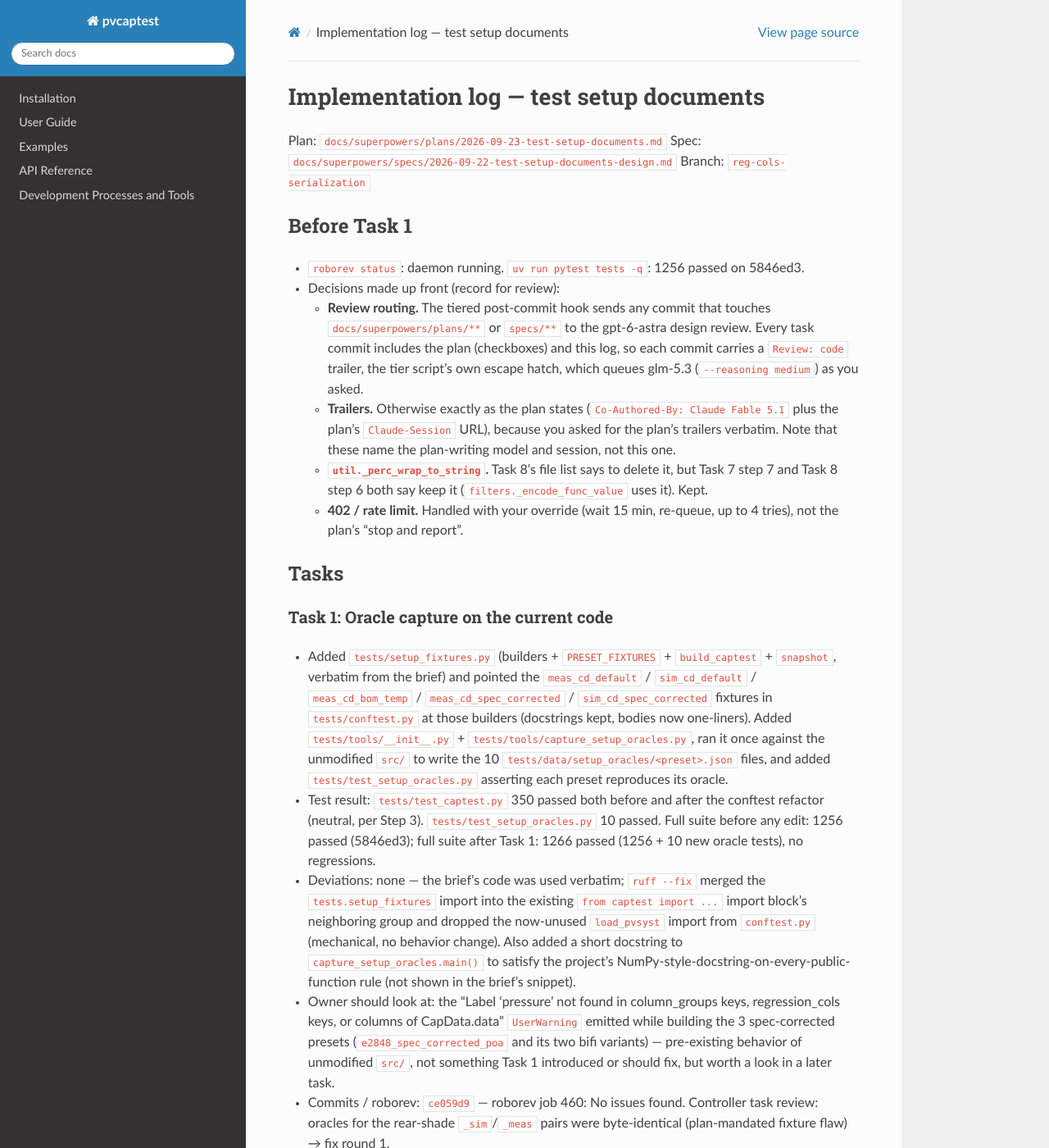
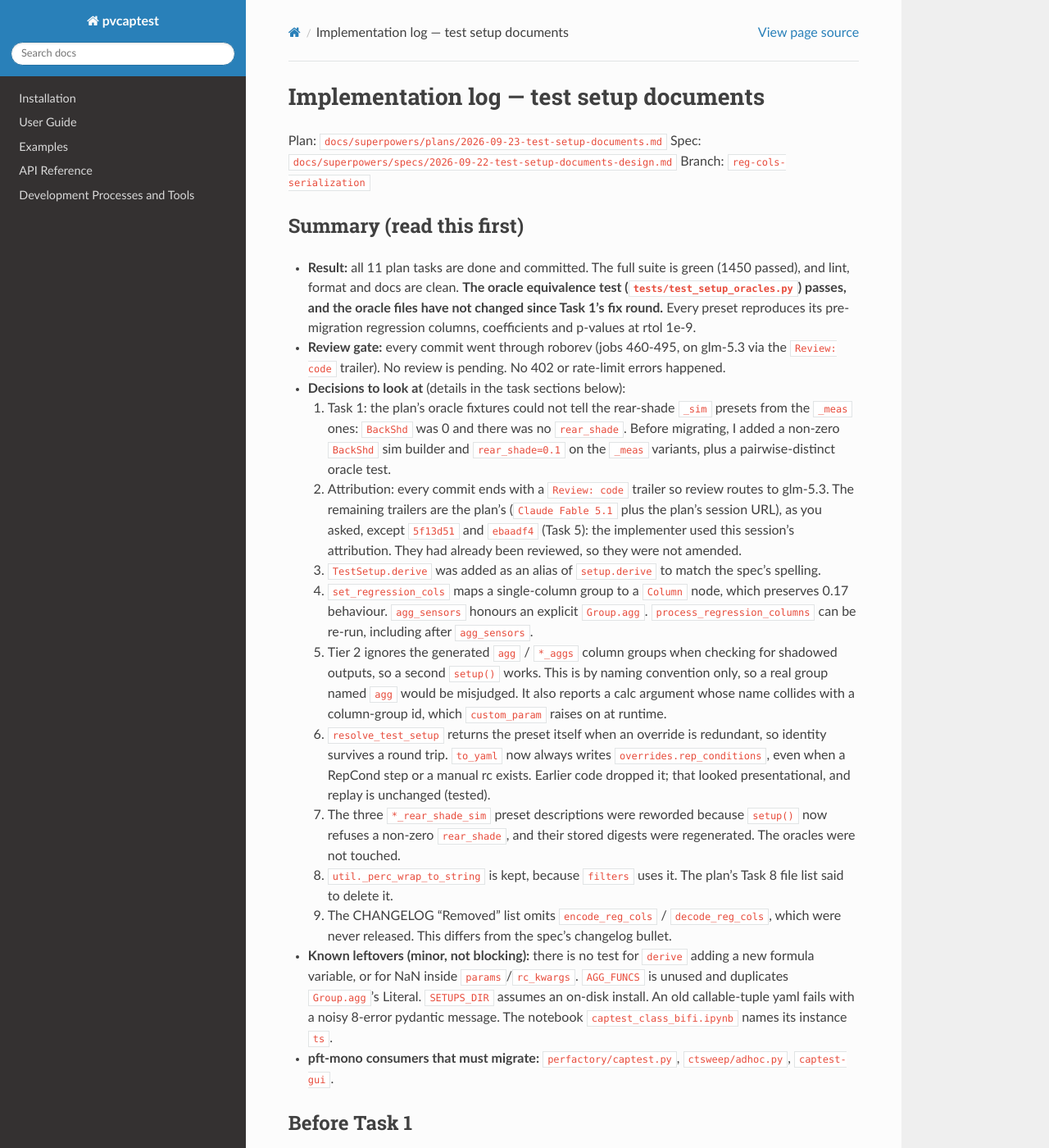
Before and after one commit to pvcaptest/pvcaptest, a Sphinx documentation site: the page built from docs/superpowers/notes/2026-09-24-implementation-log.md, in a window 1280 px wide and 1400 px high. Shown: the whole window at 82% size. Built offline with Sphinx 7.4.7 and the Read the Docs theme 3.1.0, drawn with Linux system fonts in a browser that asks for light colours; some of the changed text lies outside the part shown.

Commit message:
docs: close out the implementation log and plan checkboxes
Adds a summary of the implementation to the top of the log, records the
final whole-branch review and its fix wave, and ticks Task 11.

Review: code
Co-Authored-By: Claude Fable 5.1 <noreply@anthropic.com>
Claude-Session: https://claude.ai/code/session_01AkqRVnUricrbyNJvB8VDk1

```diff
--- a/docs/superpowers/notes/2026-09-24-implementation-log.md
+++ b/docs/superpowers/notes/2026-09-24-implementation-log.md
@@ -3,6 +3,50 @@
 Plan: `docs/superpowers/plans/2026-09-23-test-setup-documents.md`
 Spec: `docs/superpowers/specs/2026-09-22-test-setup-documents-design.md`
 Branch: `reg-cols-serialization`
+
+## Summary (read this first)
+
+- **Result:** all 11 plan tasks are done and committed. The full suite is green (1450 passed), and
+  lint, format and docs are clean. **The oracle equivalence test (`tests/test_setup_oracles.py`)
+  passes, and the oracle files have not changed since Task 1's fix round.** Every preset
+  reproduces its pre-migration regression columns, coefficients and p-values at
+  rtol 1e-9.
+- **Review gate:** every commit went through roborev (jobs 460-495, on glm-5.3 via the
+  `Review: code` trailer). No review is pending. No 402 or rate-limit errors happened.
+- **Decisions to look at** (details in the task sections below):
+  1. Task 1: the plan's oracle fixtures could not tell the rear-shade `_sim` presets from
+     the `_meas` ones: `BackShd` was 0 and there was no `rear_shade`. Before migrating, I added
+     a non-zero `BackShd` sim builder and `rear_shade=0.1` on the `_meas` variants, plus a
+     pairwise-distinct oracle test.
+  2. Attribution: every commit ends with a `Review: code` trailer so review routes to
+     glm-5.3. The remaining trailers are the plan's (`Claude Fable 5.1` plus the plan's session URL), as you
+     asked, except `5f13d51` and `ebaadf4` (Task 5): the implementer used this session's
+     attribution. They had already been reviewed, so they were not amended.
+  3. `TestSetup.derive` was added as an alias of `setup.derive` to match the spec's spelling.
+  4. `set_regression_cols` maps a single-column group to a `Column` node, which preserves
+     0.17 behaviour. `agg_sensors` honours an explicit `Group.agg`. `process_regression_columns`
+     can be re-run, including after `agg_sensors`.
+  5. Tier 2 ignores the generated `agg` / `*_aggs` column groups when checking for shadowed
+     outputs, so a second `setup()` works. This is by naming convention only, so a real
+     group named `agg` would be misjudged. It also reports a calc argument whose name
+     collides with a column-group id, which `custom_param` raises on at runtime.
+  6. `resolve_test_setup` returns the preset itself when an override is redundant, so
+     identity survives a round trip. `to_yaml` now always writes `overrides.rep_conditions`,
+     even when a RepCond step or a manual rc exists. Earlier code dropped it; that looked
+     presentational, and replay is unchanged (tested).
+  7. The three `*_rear_shade_sim` preset descriptions were reworded because `setup()` now
+     refuses a non-zero `rear_shade`, and their stored digests were regenerated. The oracles were not touched.
+  8. `util._perc_wrap_to_string` is kept, because `filters` uses it. The plan's Task 8 file
+     list said to delete it.
+  9. The CHANGELOG "Removed" list omits `encode_reg_cols` / `decode_reg_cols`, which were
+     never released. This differs from the spec's changelog bullet.
+- **Known leftovers (minor, not blocking):** there is no test for `derive` adding a new
+  formula variable, or for NaN inside `params`/`rc_kwargs`. `AGG_FUNCS` is unused and
+  duplicates `Group.agg`'s Literal. `SETUPS_DIR` assumes an on-disk install. An old
+  callable-tuple yaml fails with a noisy 8-error pydantic message. The notebook
+  `captest_class_bifi.ipynb` names its instance `ts`.
+- **pft-mono consumers that must migrate:** `perfactory/captest.py`, `ctsweep/adhoc.py`,
+  `captest-gui`.
 
 ## Before Task 1
 
@@ -737,3 +781,18 @@ Branch: `reg-cols-serialization`
   the flat value, so the re-run rule would still reject it), and a bare string is no longer
   a reference in `regression_cols`; took the finding's first option and named this case,
   with the callable-`agg_map` and renamed-subgroup cases, in the `agg_sensors` docstring.
+- Commits / roborev: `6b2dd45` I1 (job 491 clean), `a050e95` I2+M1 (job 492 clean),
+  `9c0f4fc` I3 (job 493 clean), `c09b3f8` M2-M9 (job 494: 1 low, fixed in `0d83779`),
+  `0d83779` (job 495 clean). Scoped re-review of the fix wave (controller-dispatched, Opus): all 12 findings addressed, no new breakage.
+
+### Task 11: Branch wrap-up
+
+- Final verification on the tip of the fix wave: `just lint`, `just fmt` clean; `just test`
+  1450 passed; `just docs` build succeeded (86 warnings on an incremental build; the fix
+  wave measured 85 on a clean `-E` build, identical to before).
+- Final whole-branch review (Opus) verdict: "Ready after fixes". Three Important
+  findings: the yaml round trip lost `rep_conditions` when a RepCond step existed, `derive`
+  dropped a mistyped `func` key without an error, and re-registering a calc in a notebook
+  raised. There were also nine minors. All were fixed in one wave (`6b2dd45`..`0d83779`)
+  and re-reviewed clean.
+- Branch pushed; draft PR opened (link in the PR list / final message).
```
Also changed, not shown: docs/superpowers/plans/2026-09-23-test-setup-documents.md (+2 -2 lines).
